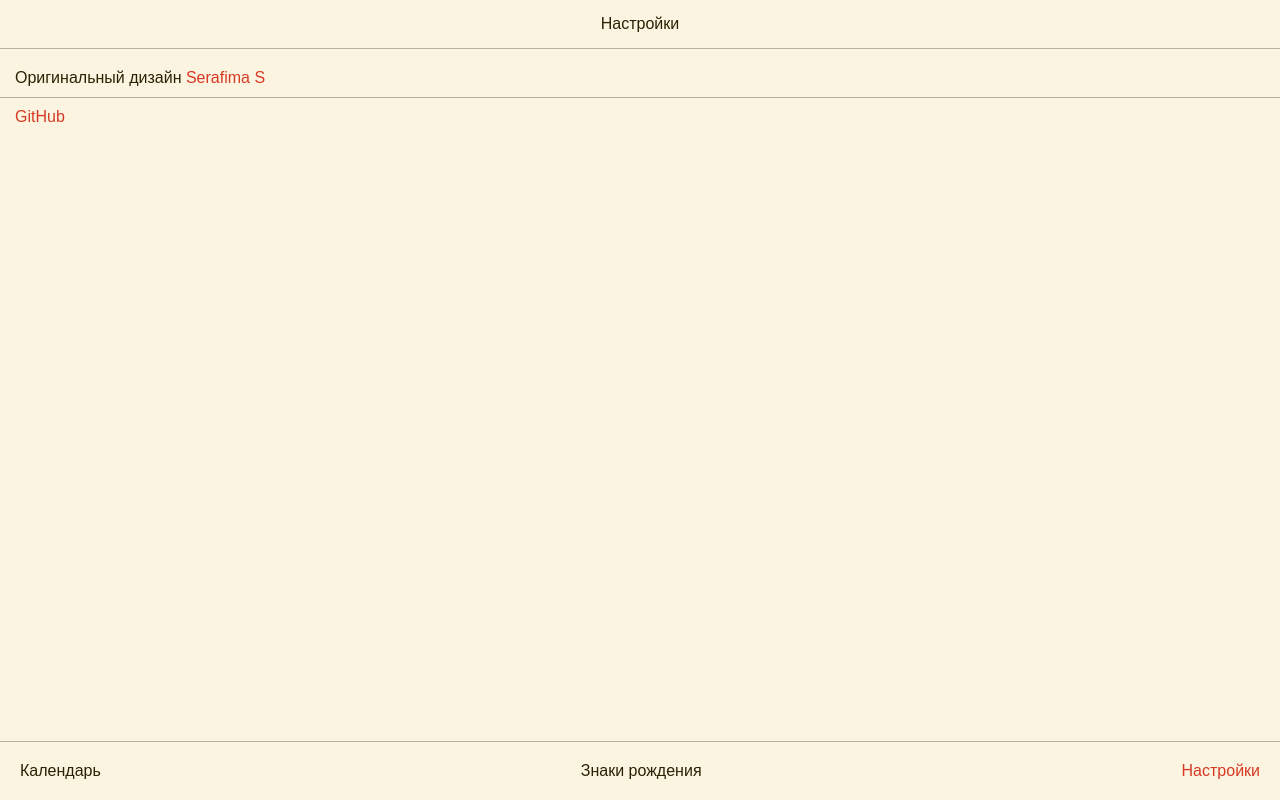
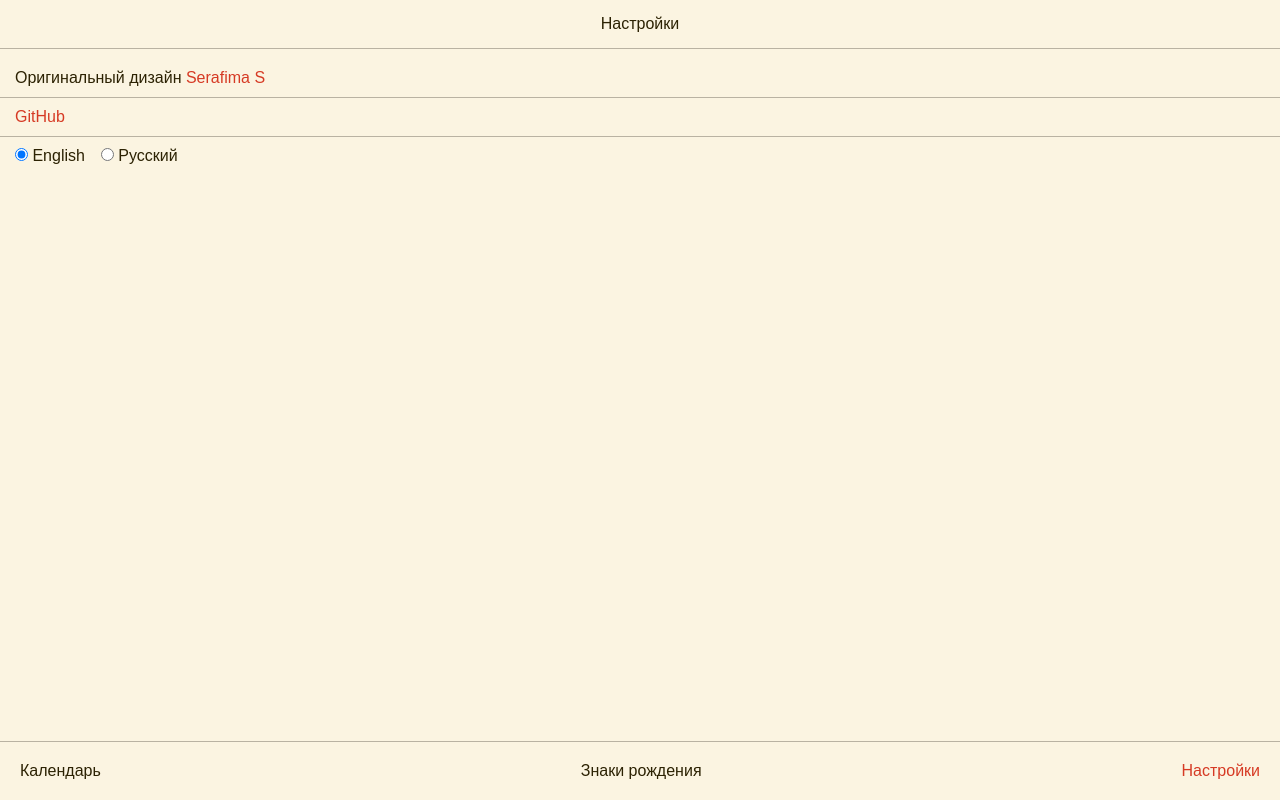
Before and after one commit to VChet/tamriel-calendar, a Vue app: page /settings in a window 1280 px wide. Built offline with nearby package versions, Linux system fonts and the light colour scheme.

Commit message:
feat: add locale switch

```diff
--- a/src/main.ts
+++ b/src/main.ts
@@ -6,11 +6,11 @@ import { createPinia } from "pinia";
 import App from "./App.vue";
 import router from "./router";
 import "./assets/global.scss";
-import tamrielRu from "@/assets/tamriel-ru";
+import tamrielEn from "@/assets/tamriel-en";
 
 const pinia = createPinia();
 
-locale(tamrielRu);
+locale(tamrielEn);
 
 useRegisterSW({
   immediate: true,
--- /dev/null
+++ b/src/store/settings.ts
@@ -0,0 +1,30 @@
+import { locale } from "dayjs";
+import { defineStore } from "pinia";
+import tamrielEn from "@/assets/tamriel-en";
+import tamrielRu from "@/assets/tamriel-ru";
+
+interface SettingsStore {
+  dayjsLocale: "tamriel-en" | "tamriel-ru";
+}
+
+export const useSettingsStore = defineStore("settings", {
+  state: (): SettingsStore => ({
+    dayjsLocale: locale() as SettingsStore["dayjsLocale"]
+  }),
+  getters: {
+    localeData: (state) => {
+      switch (state.dayjsLocale) {
+        case "tamriel-en":
+          return tamrielEn;
+        case "tamriel-ru":
+          return tamrielRu;
+      }
+    }
+  },
+  actions: {
+    setLocale(value: SettingsStore["dayjsLocale"]) {
+      this.dayjsLocale = value;
+      locale(this.localeData);
+    }
+  }
+});
--- a/src/views/SettingsView.vue
+++ b/src/views/SettingsView.vue
@@ -10,12 +10,30 @@
         <li>
           <a href="https://github.com/VChet/tamriel-calendar">GitHub</a>
         </li>
+        <li class="settings-view__list-language">
+          <label>
+            <input v-model="locale" type="radio" value="tamriel-en" />
+            English
+          </label>
+          <label>
+            <input v-model="locale" type="radio" value="tamriel-ru" />
+            Русский
+          </label>
+        </li>
       </ul>
     </article>
   </main>
 </template>
 
-<script setup lang="ts"></script>
+<script setup lang="ts">
+import { watch } from "vue";
+import { storeToRefs } from "pinia";
+import { useSettingsStore } from "@/store/settings";
+
+const settings = useSettingsStore();
+const { dayjsLocale: locale } = storeToRefs(settings);
+watch(locale, (newLocale) => settings.setLocale(newLocale));
+</script>
 <style lang="scss">
 .settings-view {
   .container {
@@ -36,6 +54,10 @@
     a {
       color: var(--color-highlight);
     }
+    &-language {
+      display: flex;
+      gap: 16px;
+    }
   }
 }
 </style>
```
